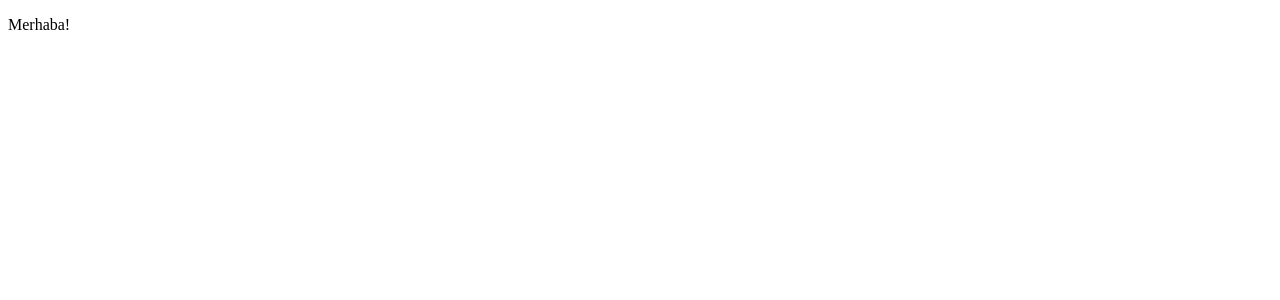
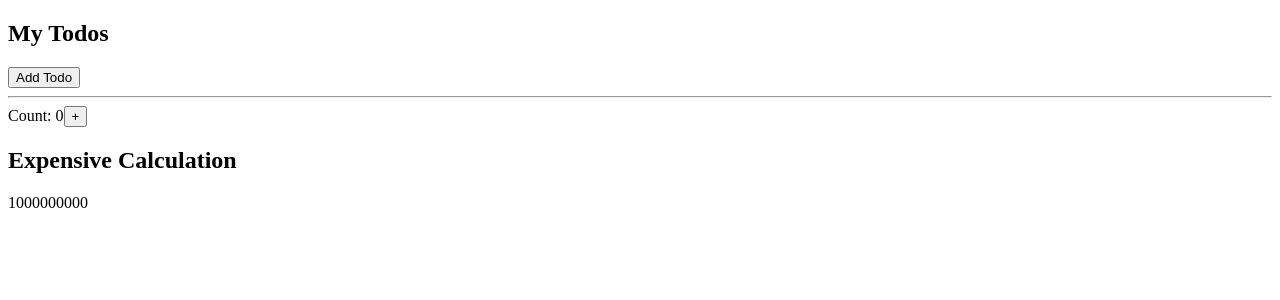
Before and after one commit to alisarsar/hafta9, a React (Create React App) app: page / in a window 1280 px wide. Shown: the top 300 px of the page. Built offline with nearby package versions, Linux system fonts and the light colour scheme.

Commit message:
usememo örneği yapıldı.

```diff
--- /dev/null
+++ b/src/App.jsx
@@ -0,0 +1,44 @@
+import { useMemo, useState } from "react";
+
+const App = () => {
+    const [count, setCount] = useState(0);
+    const [todos, setTodos] = useState([]);
+    const calculation = useMemo( ()=> expensiveCalculation(count) , [count] )
+
+    const increment = () => {
+      setCount((c) => c + 1);
+    };
+
+    const addTodo = () => {
+      setTodos((t) => [...t, "New Todo"]);
+    };
+
+    return (
+      <div>
+        <div>
+          <h2>My Todos</h2>
+          {todos.map((todo, index) => {
+            return <p key={index}>{todo}</p>;
+          })}
+          <button onClick={addTodo}>Add Todo</button>
+        </div>
+        <hr />
+        <div>
+          Count: {count}
+          <button onClick={increment}>+</button>
+          <h2>Expensive Calculation</h2>
+          {calculation}
+        </div>
+      </div>
+    );
+  };
+
+  const expensiveCalculation = (num) => {
+    console.log("Calculating...");
+    for (let i = 0; i < 1000000000; i++) {
+      num += 1;
+    }
+    return num;
+  };
+
+export default App
--- a/src/index.js
+++ b/src/index.js
@@ -1,7 +1,8 @@
 import React from 'react';
 import ReactDOM from 'react-dom/client';
+import App from './App';
 
 const root = ReactDOM.createRoot(document.getElementById('root'));
 root.render(
-  <p>Merhaba!</p>
+  <App/>
 );
```
